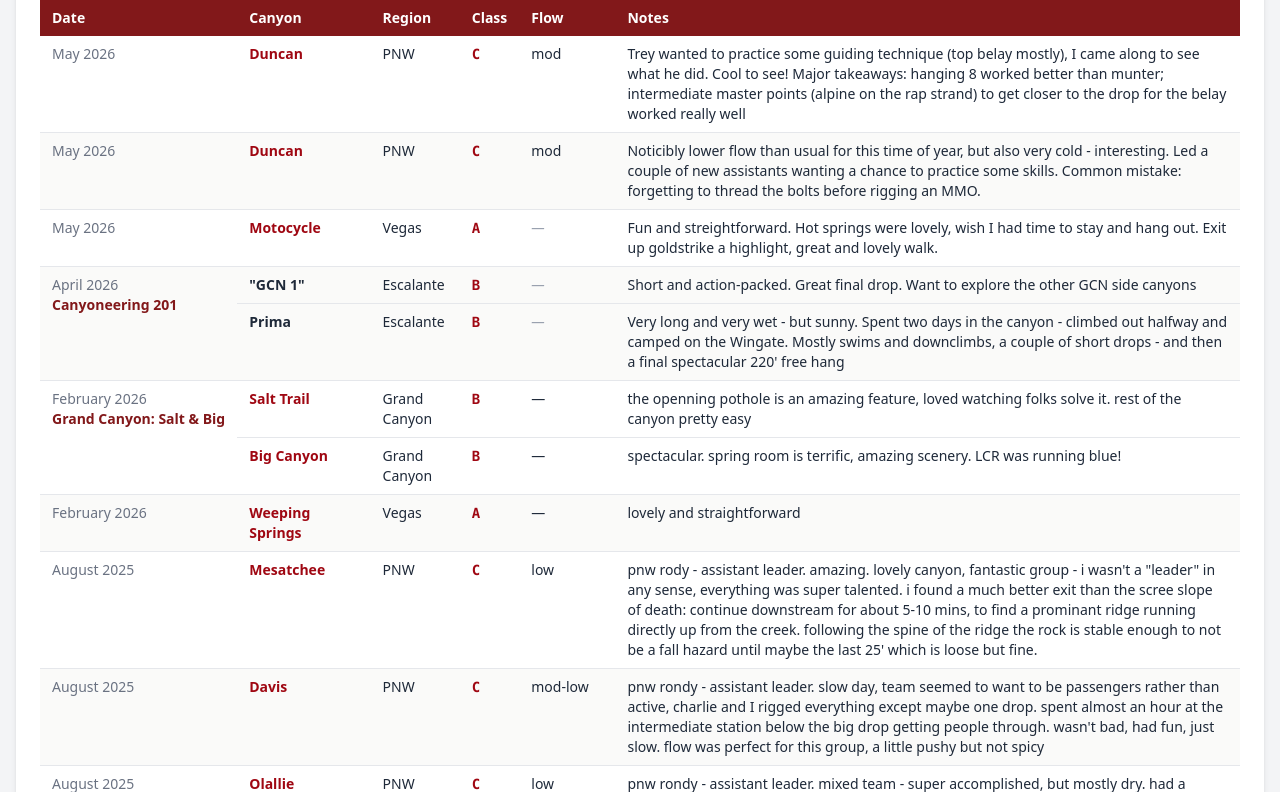
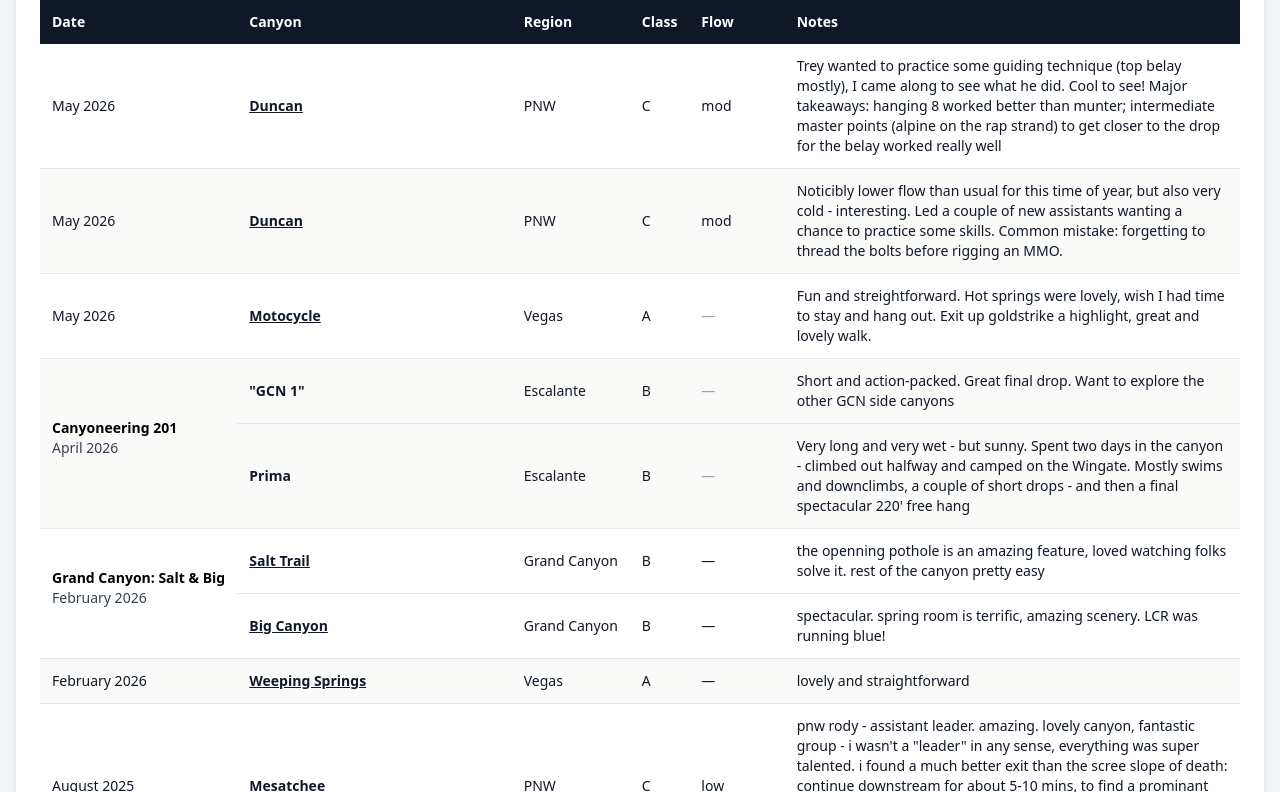
Before and after one commit to jacobian/tools, an Eleventy site: page canyons/index.njk in a window 1280 px wide. Shown: the part 104-896 px from the top of the page. Built offline with nearby package versions, Linux system fonts and the light colour scheme; Eleventy itself is replaced by a stand-in of ours; files that its build step writes are made by us from their sources.

Commit message:
💄 fixup styles to be less annoying

```diff
--- a/_includes/index.njk
+++ /dev/null
@@ -1,31 +0,0 @@
-<!DOCTYPE html>
-<html lang="en">
-  <head>
-    <meta charset="UTF-8" />
-    <meta name="viewport" content="width=device-width, initial-scale=1.0" />
-    <title>{{ title }}</title>
-    <script src="https://unpkg.com/@tailwindcss/browser@4"></script>
-    <style type="text/tailwindcss">
-      main {
-        @apply bg-white rounded-lg shadow-md p-6 mb-8 text-red-900;
-      }
-      main h1 {
-        @apply text-2xl font-semibold text-red-900 mb-4;
-      }
-      main h2 {
-        @apply font-medium text-xl text-red-900 mb-2 mt-16;
-      }
-      main p, main li {
-        @apply mb-3 text-gray-700;
-      }
-      main a {
-        @apply text-red-800 font-bold;
-      }
-    </style>
-  </head>
-  <body class="bg-gray-100 min-h-screen font-sans">
-    <div class="container mx-auto px-4 py-8 {{ containerClass if containerClass else 'max-w-4xl' }}">
-      <main>{{ content | safe }}</main>
-    </div>
-  </body>
-</html>
--- a/canyons/index.njk
+++ b/canyons/index.njk
@@ -1,31 +1,42 @@
----
-title: Canyon Log
-layout: index.njk
-containerClass: max-w-7xl
----
+<!DOCTYPE html>
+<html lang="en">
+  <head>
+    <meta charset="UTF-8" />
+    <meta name="viewport" content="width=device-width, initial-scale=1.0" />
+    <title>{{ title }}</title>
+    <script src="https://unpkg.com/@tailwindcss/browser@4"></script>
     <style type="text/tailwindcss">
+      main { @apply bg-white rounded-lg shadow-md p-6 mb-8; }
+      main h1 { @apply text-2xl font-semibold mb-4 text-center; }
+      main h2 { @apply font-medium text-xl mb-2 mt-16; }
+      main p, main li { @apply mb-3 text-gray-700; }
+      main a { @apply underline; }
       table { @apply w-full text-sm border-collapse mt-4; }
-  thead { @apply bg-red-900 text-white; }
-  th { @apply px-3 py-2 text-left font-semibold; }
       tbody tr { @apply border-b border-gray-200; }
-  td { @apply px-3 py-2 text-gray-800 align-top; }
-  .class { @apply font-mono font-bold text-red-800; }
-  .empty { @apply text-gray-400 italic; }
-  .date-cell { @apply text-gray-500 whitespace-nowrap; }
-  .expedition-cell { @apply align-top; }
-  .expedition-name { @apply font-semibold text-red-900 block; }
+      td { @apply px-3 py-3 text-gray-900 align-middle; }
+      td h3 { @apply font-semibold text-black block; }
+      td.date { @apply text-gray-900 whitespace-nowrap; }
+      th { @apply px-3 py-3 text-left font-semibold; }
+      thead { @apply bg-gray-900 text-white; }
+      .container { @apply mx-auto px-4 py-8 max-w-7xl; }
+      .canyon-title {@apply whitespace-nowrap font-bold; }
+      .region { @apply whitespace-nowrap; }
+      .empty { @apply text-gray-400; }
     </style>
+  </head>
 
   {% macro canyon_name(name, link) %}
   {% if link %}
-    <a href="{{ link }}"><strong>{{ name }}</strong></a>
+      <a href="{{ link }}">{{ name }}</a>
   {% else %}
-    <strong>{{ name }}</strong>
+      {{ name }}
   {% endif %}
   {% endmacro %}
 
-<h1>Canyon Log</h1>
-
+  <body class="bg-gray-100 min-h-screen font-sans">
+    <div class="container">
+      <main>
+        <h1>Canyon History</h1>
         <table>
           <thead>
             <tr>
@@ -42,29 +53,29 @@ containerClass: max-w-7xl
               {% set stripe = "bg-stone-50" if loop.index % 2 == 0 else "bg-white" %}
 
               {% if item.type == "day trip" %}
-        <tr class="{{ stripe }} hover:bg-red-50">
-          <td class="date-cell">{{ item.display_date if item.display_date else '<span class="empty">—</span>' | safe }}</td>
-          <td>{{ canyon_name(item.canyon, item.link) }}</td>
-          <td>{{ item.region }}</td>
-          <td><span class="class">{{ item.class }}</span></td>
-          <td>{{ item.flow if item.flow else '<span class="empty">—</span>' | safe }}</td>
-          <td>{{ item.notes if item.notes else '' }}</td>
+                <tr class="{{ stripe }}">
+                  <td class="date">{{ item.display_date if item.display_date else '<span class="empty">—</span>' | safe }}</td>
+                  <td class="canyon-title">{{ canyon_name(item.canyon, item.link) }}</td>
+                  <td class="region">{{ item.region }}</td>
+                  <td class="canyon-class">{{ item.class }}</td>
+                  <td class="flow">{{ item.flow if item.flow else '<span class="empty">—</span>' | safe }}</td>
+                  <td class="notes">{{ item.notes if item.notes else '' }}</td>
                 </tr>
 
               {% else %}
                 {% for c in item.canyons %}
-          <tr class="{{ stripe }} hover:bg-red-50">
+                  <tr class="{{ stripe }}">
                     {% if loop.first %}
-              <td class="date-cell expedition-cell" rowspan="{{ item.canyons | length }}">
-                {{ item.display_date if item.display_date else '<span class="empty">—</span>' | safe }}
-                <span class="expedition-name">{{ item.name }}</span>
+                      <td class="date" rowspan="{{ item.canyons | length }}">
+                        <h3>{{ item.name }}</h3>
+                        <p>{{ item.display_date if item.display_date else '<span class="empty">—</span>' | safe }}</p>
                       </td>
                     {% endif %}
-            <td>{{ canyon_name(c.canyon, c.link) }}</td>
-            <td>{{ c.region }}</td>
-            <td><span class="class">{{ c.class }}</span></td>
-            <td>{{ c.flow if c.flow else '<span class="empty">—</span>' | safe }}</td>
-            <td>{{ c.notes if c.notes else '' }}</td>
+                    <td class="canyon-title">{{ canyon_name(c.canyon, c.link) }}</td>
+                    <td class="region">{{ c.region }}</td>
+                    <td class="canyon-class">{{ c.class }}</td>
+                    <td class="flow">{{ c.flow if c.flow else '<span class="empty">—</span>' | safe }}</td>
+                    <td class="notes">{{ c.notes if c.notes else '' }}</td>
                   </tr>
                 {% endfor %}
 
@@ -72,3 +83,7 @@ containerClass: max-w-7xl
             {% endfor %}
           </tbody>
         </table>
+      </main>
+    </div>
+  </body>
+</html>
```
Lines whose indentation alone changed are shown as unchanged.
